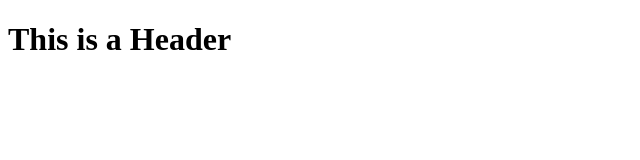
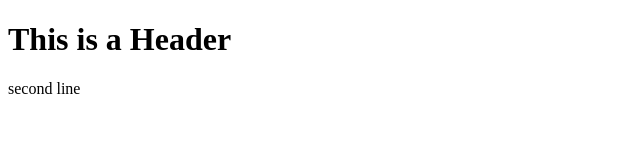
Before and after one commit to louisMcGrath/git-test, a plain HTML site: page index.html in a window 1280 px wide. Shown: the full height of the page, 0-640 px from the left. Drawn offline with Linux system fonts and the light colour scheme.

Commit message:
Second Commit

```diff
--- a/index.html
+++ b/index.html
@@ -2,5 +2,6 @@
 <html>
     <body>
         <h1>This is a Header</h1>
+        <p>second line</p>
     </body>
 </html>
```
